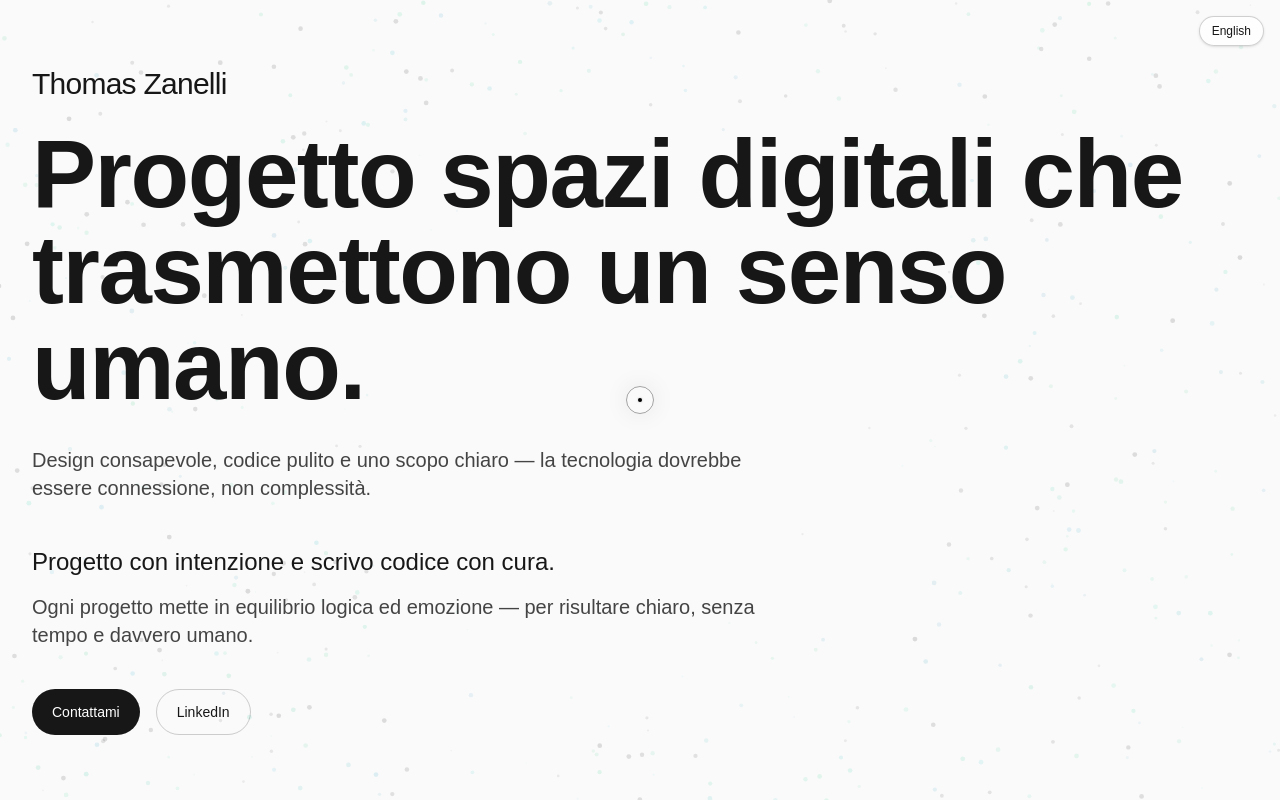
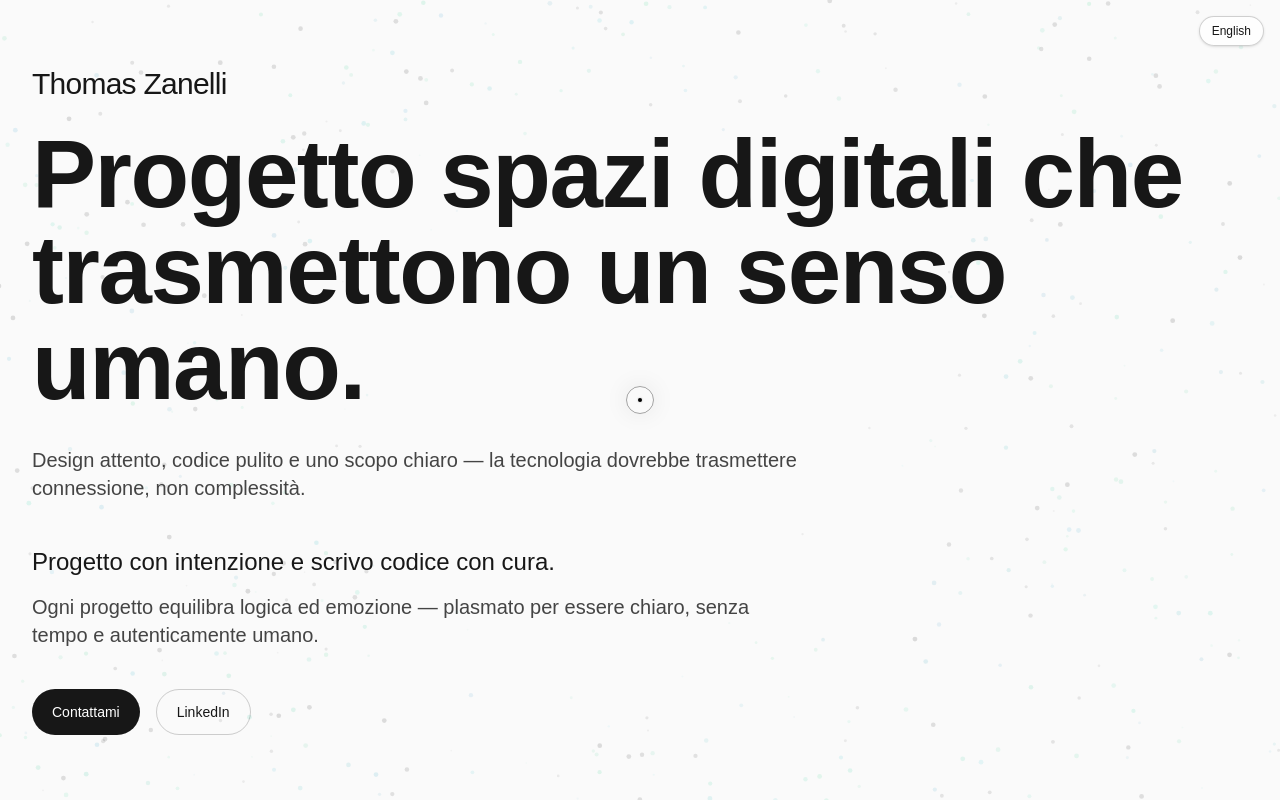
Before and after one commit to thosk92/thomas-site-v2, a Next.js app: page /it in a window 1280 px wide. Shown: the top 802 px of the page. Built offline with nearby package versions, Linux system fonts and the light colour scheme.

Commit message:
feat(it): refine Italian copy (hero subhead and about)

```diff
--- a/src/app/it/page.tsx
+++ b/src/app/it/page.tsx
@@ -14,14 +14,14 @@ export default function PageIt() {
             Progetto spazi digitali che trasmettono un senso umano.
           </h1>
           <p className="mt-8 max-w-3xl text-base sm:text-lg md:text-xl text-foreground/80">
-            Design consapevole, codice pulito e uno scopo chiaro — la tecnologia dovrebbe essere connessione, non complessità.
+            Design attento, codice pulito e uno scopo chiaro — la tecnologia dovrebbe trasmettere connessione, non complessità.
           </p>
           <section id="about" className="mt-10 max-w-3xl">
             <p className="text-lg sm:text-xl md:text-2xl leading-relaxed">
               Progetto con intenzione e scrivo codice con cura.
             </p>
             <p className="mt-3 text-base sm:text-lg md:text-xl text-foreground/80">
-              Ogni progetto mette in equilibrio logica ed emozione — per risultare chiaro, senza tempo e davvero umano.
+              Ogni progetto equilibra logica ed emozione — plasmato per essere chiaro, senza tempo e autenticamente umano.
             </p>
           </section>
           <div className="mt-10 flex gap-4">
```
